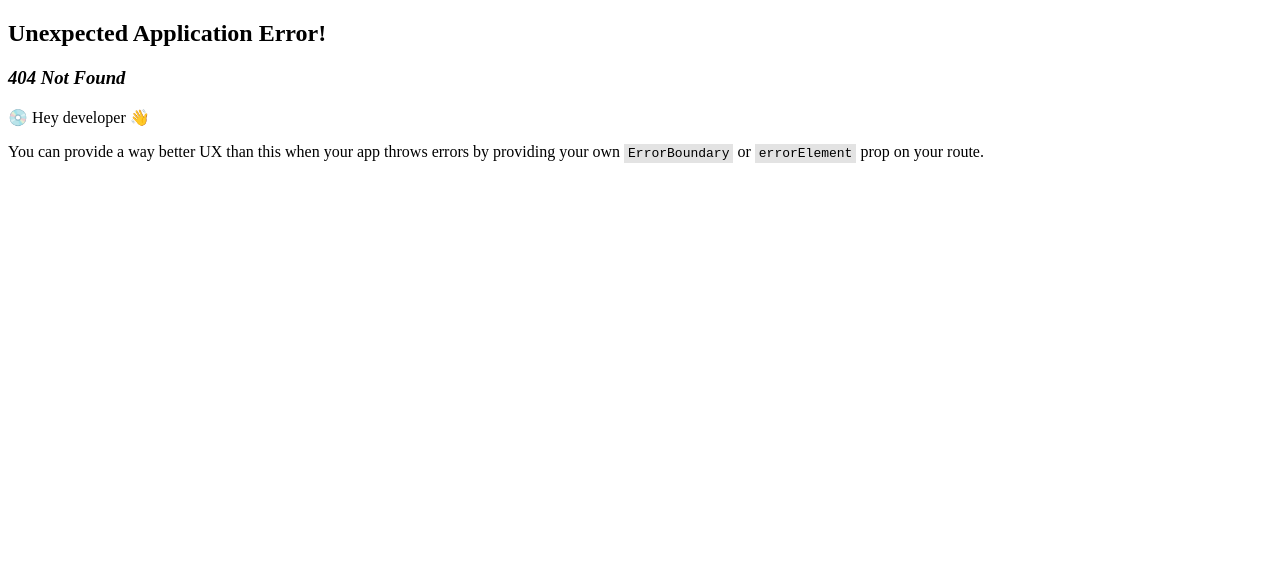
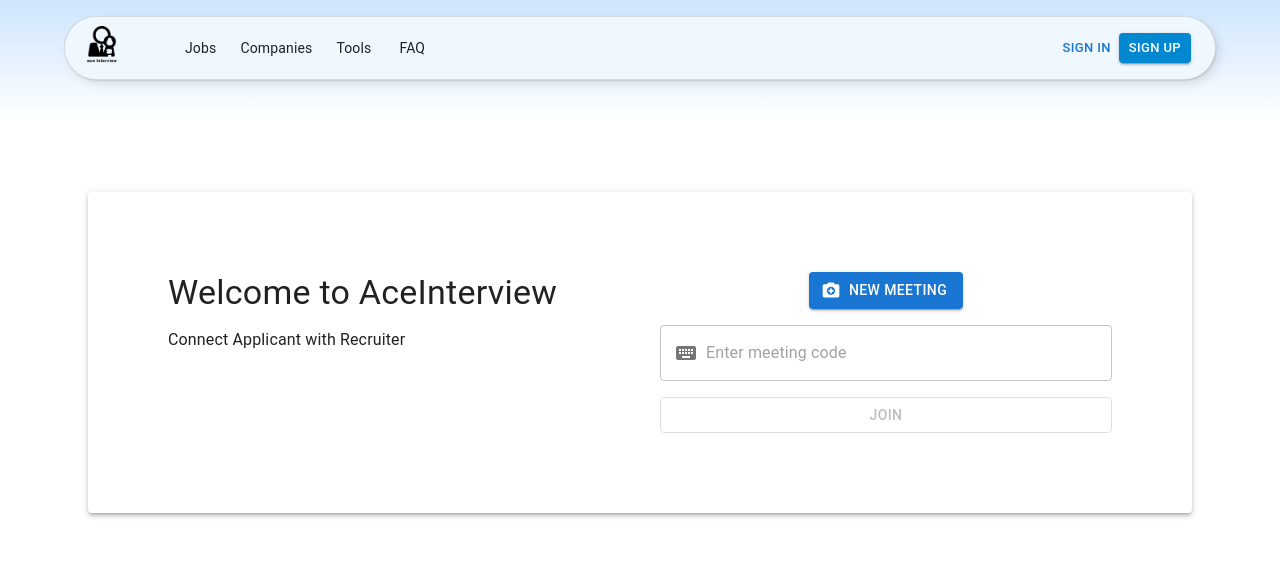
Before and after one commit to vanhleg2301/front-end, a React (Vite) app: page /meeting in a window 1280 px wide. Before the commit this address had no page. Shown: the top 563 px of the page. Built offline with nearby package versions, Linux system fonts and the light colour scheme.

Commit message:
screen upload cv and meeting home

```diff
--- a/package.json
+++ b/package.json
@@ -16,6 +16,8 @@
     "@mui/material": "^5.15.18",
     "axios": "^1.7.2",
     "bootstrap": "^5.3.3",
+    "react-slick": "^0.29.0",
+    "slick-carousel": "^1.8.1",
     "firebase": "^10.12.1",
     "react": "^18.2.0",
     "react-dom": "^18.2.0",
--- /dev/null
+++ b/src/components/header/HeaderRight.jsx
@@ -0,0 +1,64 @@
+import { Box, Button, Divider, Drawer, MenuItem } from "@mui/material";
+import MenuIcon from "@mui/icons-material/Menu";
+import React from "react";
+import { Link } from "react-router-dom";
+
+export default function HeaderRight() {
+  const [open, setOpen] = React.useState(false);
+
+  const toggleDrawer = (newOpen) => () => {
+    setOpen(newOpen);
+  };
+  return (
+    <Box sx={{ display: { sm: "", md: "none" } }}>
+      <Button
+        variant="text"
+        color="primary"
+        aria-label="menu"
+        onClick={toggleDrawer(true)}
+        sx={{ minWidth: "30px", p: "4px" }}
+      >
+        <MenuIcon />
+      </Button>
+      <Drawer anchor="right" open={open} onClose={toggleDrawer(false)}>
+        <Box
+          sx={{
+            minWidth: "60dvw",
+            p: 2,
+            backgroundColor: "background.paper",
+            flexGrow: 1,
+          }}
+        >
+          <MenuItem>Jobs</MenuItem>
+          <MenuItem>CV</MenuItem>
+          <MenuItem>Companies</MenuItem>
+          <MenuItem>Tools</MenuItem>
+          <MenuItem>FAQ</MenuItem>
+          <Divider />
+          <MenuItem>
+            <Button
+              color="info"
+              variant="contained"
+              component={Link}
+              to="/register"
+              sx={{ width: "100%" }}
+            >
+              Sign up
+            </Button>
+          </MenuItem>
+          <MenuItem>
+            <Button
+              color="primary"
+              variant="outlined"
+              component={Link}
+              to="/login"
+              sx={{ width: "100%" }}
+            >
+              Sign in
+            </Button>
+          </MenuItem>
+        </Box>
+      </Drawer>
+    </Box>
+  );
+}
--- a/src/components/header/header.jsx
+++ b/src/components/header/header.jsx
@@ -1,17 +1,13 @@
 import * as React from "react";
 import PropTypes from "prop-types";
-
 import Box from "@mui/material/Box";
 import AppBar from "@mui/material/AppBar";
 import Toolbar from "@mui/material/Toolbar";
 import Button from "@mui/material/Button";
 import Container from "@mui/material/Container";
-import Divider from "@mui/material/Divider";
 import Typography from "@mui/material/Typography";
 import MenuItem from "@mui/material/MenuItem";
-import Drawer from "@mui/material/Drawer";
-import MenuIcon from "@mui/icons-material/Menu";
-import ToggleColorMode from "./ToggleColorMode";
+// import ToggleColorMode from "./ToggleColorMode";
 import { Link } from "react-router-dom";
 import "./header.css";
 import { IconButton, InputAdornment } from "@mui/material";
@@ -26,6 +22,8 @@ import Avatar from "@mui/material/Avatar";
 import ManageAccountsIcon from "@mui/icons-material/ManageAccounts";
 import MailOutlineIcon from "@mui/icons-material/MailOutline";
 import LogoutIcon from "@mui/icons-material/Logout";
+import BuildCircleIcon from "@mui/icons-material/BuildCircle";
+import HeaderRight from "./HeaderRight";
 
 const logoStyle = {
   width: "30px",
@@ -35,15 +33,11 @@ const logoStyle = {
 
 function Header({ mode, toggleColorMode }) {
   // Open
-  const [open, setOpen] = React.useState(false);
-
-  const toggleDrawer = (newOpen) => () => {
-    setOpen(newOpen);
-  };
   const [isOpen, setIsOpen] = React.useState(false);
   const [isOpenCv, setIsOpenCv] = React.useState(false);
   const [isOpenCompany, setIsOpenCompany] = React.useState(false);
   const [isOpenProfile, setIsOpenProfile] = React.useState(false);
+  const [isOpenTools, setIsOpenTools] = React.useState(false);
 
   const handleMouseEnter = (section) => {
     if (section === "jobs") {
@@ -51,21 +45,31 @@ function Header({ mode, toggleColorMode }) {
       setIsOpenCv(false);
       setIsOpenCompany(false);
       setIsOpenProfile(false);
+      setIsOpenTools(false);
     } else if (section === "cv") {
       setIsOpen(false);
       setIsOpenCv(true);
       setIsOpenCompany(false);
       setIsOpenProfile(false);
+      setIsOpenTools(false);
     } else if (section === "companies") {
       setIsOpen(false);
       setIsOpenCv(false);
       setIsOpenCompany(true);
       setIsOpenProfile(false);
+      setIsOpenTools(false);
     } else if (section === "info") {
       setIsOpen(false);
       setIsOpenCv(false);
       setIsOpenCompany(false);
       setIsOpenProfile(true);
+      setIsOpenTools(false);
+    } else if (section === "tools") {
+      setIsOpen(false);
+      setIsOpenCv(false);
+      setIsOpenCompany(false);
+      setIsOpenProfile(false);
+      setIsOpenTools(true);
     }
   };
 
@@ -74,6 +78,7 @@ function Header({ mode, toggleColorMode }) {
     setIsOpenCv(false);
     setIsOpenCompany(false);
     setIsOpenProfile(false);
+    setIsOpenTools(false);
   };
 
   //logged
@@ -242,11 +247,32 @@ function Header({ mode, toggleColorMode }) {
                     </Box>
                   )}
                 </MenuItem>
-                {/*pricing*/}
-                <MenuItem sx={{ py: "6px", px: "12px" }} className="menu-item">
+                {/*Tools*/}
+                <MenuItem
+                  onMouseEnter={() => handleMouseEnter("tools")}
+                  onMouseLeave={handleMouseLeave}
+                  sx={{ py: "6px", px: "12px" }}
+                  className="menu-item"
+                >
                   <Typography variant="body2" color="text.primary">
-                    Pricing
+                    Tools
                   </Typography>
+                  {isOpenTools && (
+                    <Box className="dropdown-content">
+                      <Link to="/" className="dropdown-item">
+                        <IconButton disabled>
+                          <BuildCircleIcon />
+                        </IconButton>
+                        MBTI test
+                      </Link>
+                      <Link to="/" className="dropdown-item">
+                        <IconButton disabled>
+                          <BuildCircleIcon />
+                        </IconButton>
+                        MI test
+                      </Link>
+                    </Box>
+                  )}
                 </MenuItem>
                 {/*Faq*/}
                 <MenuItem className="menu-item">
@@ -329,56 +355,7 @@ function Header({ mode, toggleColorMode }) {
               )}
             </Box>
             {/* Header right */}
-            <Box sx={{ display: { sm: "", md: "none" } }}>
-              <Button
-                variant="text"
-                color="primary"
-                aria-label="menu"
-                onClick={toggleDrawer(true)}
-                sx={{ minWidth: "30px", p: "4px" }}
-              >
-                <MenuIcon />
-              </Button>
-              <Drawer anchor="right" open={open} onClose={toggleDrawer(false)}>
-                <Box
-                  sx={{
-                    minWidth: "60dvw",
-                    p: 2,
-                    backgroundColor: "background.paper",
-                    flexGrow: 1,
-                  }}
-                >
-                  <MenuItem>Jobs</MenuItem>
-                  <MenuItem>CV</MenuItem>
-                  <MenuItem>Companies</MenuItem>
-                  <MenuItem>Pricing</MenuItem>
-                  <MenuItem>FAQ</MenuItem>
-                  <Divider />
-                  <MenuItem>
-                    <Button
-                      color="info"
-                      variant="contained"
-                      component={Link}
-                      to="/register"
-                      sx={{ width: "100%" }}
-                    >
-                      Sign up
-                    </Button>
-                  </MenuItem>
-                  <MenuItem>
-                    <Button
-                      color="primary"
-                      variant="outlined"
-                      component={Link}
-                      to="/login"
-                      sx={{ width: "100%" }}
-                    >
-                      Sign in
-                    </Button>
-                  </MenuItem>
-                </Box>
-              </Drawer>
-            </Box>
+            <HeaderRight />
           </Toolbar>
         </Container>
       </AppBar>
--- a/src/components/hero/Hero.jsx
+++ b/src/components/hero/Hero.jsx
@@ -5,7 +5,6 @@ import Container from "@mui/material/Container";
 import Stack from "@mui/material/Stack";
 import Typography from "@mui/material/Typography";
 import { Link } from "react-router-dom";
-import Act from "../action/Act";
 
 export default function Hero() {
   return (
@@ -66,9 +65,7 @@ export default function Hero() {
             enhance your career journey.
           </Typography>
         </Stack>
-        <Box>
-          <Act />
-        </Box>
+        <Box></Box>
       </Container>
     </Box>
   );
--- a/src/components/jobs/JobSaved.jsx
+++ b/src/components/jobs/JobSaved.jsx
@@ -43,7 +43,7 @@ export default function JobSaved() {
                 />
               </Box>
             </Grid>
-            <Grid item md={7}>
+            <Grid item md={5}>
               <Box sx={{ marginTop: 2 }}>
                 <Typography variant="h5" component="h2">
                   Title
@@ -57,7 +57,7 @@ export default function JobSaved() {
                 <Box
                   sx={{
                     marginTop: 1,
-                    width: "12%",
+                    width: "70px",
                     paddingLeft: "10px",
                     paddingRight: "10px",
                     backgroundColor: "#f4f5f5",
@@ -72,7 +72,7 @@ export default function JobSaved() {
                 </Box>
               </Box>
             </Grid>
-            <Grid item md={2}>
+            <Grid item md={4}>
               <Box
                 sx={{
                   display: "flex",
@@ -82,13 +82,16 @@ export default function JobSaved() {
                   height: "100%",
                 }}
               >
-                <IconButton variant="contained" onClick={handleApply}>
+                <Button variant="contained" onClick={handleApply}>
                   <Typography>Apply</Typography>
-                </IconButton>
-                <IconButton sx={{ bgcolor: "#4caf50" }}>
-                  <Delete />
-                  <Typography>Un save</Typography>
-                </IconButton>
+                </Button>
+                <Button
+                  variant="contained"
+                  startIcon={<Delete />}
+                  sx={{ whiteSpace: "nowrap", ml: 2 }}
+                >
+                  <Typography> Un save</Typography>
+                </Button>
               </Box>
             </Grid>
           </Grid>
--- a/src/components/jobs/JobSavedChild.jsx
+++ b/src/components/jobs/JobSavedChild.jsx
@@ -12,6 +12,7 @@ import TextareaAutosize from "@mui/material/TextareaAutosize";
 export default function JobSavedChild({ open, handleClose }) {
   const [selectedFile, setSelectedFile] = React.useState(null);
   const [fileName, setFileName] = React.useState("");
+  const [textDes, setTextDes] = React.useState("");
 
   const handleFileChange = (event) => {
     const file = event.target.files[0];
@@ -19,11 +20,16 @@ export default function JobSavedChild({ open, handleClose }) {
     setFileName(file.name);
   };
 
-  const handleUpload = () => {
+  const handleDes = async (e) => {
+    setTextDes(event.target.value);
+  };
+
+  const handleUpload = async () => {
     if (selectedFile) {
       // Gửi tệp tin được chọn lên máy chủ
       // Ở đây bạn có thể sử dụng các thư viện như axios để gửi dữ liệu
       console.log("Uploading file:", selectedFile);
+      console.log("description", textDes);
     } else {
       console.log("No file selected.");
     }
@@ -84,6 +90,8 @@ export default function JobSavedChild({ open, handleClose }) {
                   <TextareaAutosize
                     id="introduction"
                     aria-label="Introduction"
+                    value={textDes}
+                    onChange={handleDes}
                     minRows={7}
                     placeholder="Write your introduction here..."
                     style={{ width: "100%", resize: "vertical" }}
--- /dev/null
+++ b/src/components/meeting/HomeMeeting.jsx
@@ -0,0 +1,119 @@
+import {
+  Box,
+  Button,
+  Container,
+  Grid,
+  IconButton,
+  InputAdornment,
+  Menu,
+  MenuItem,
+  Paper,
+  TextField,
+  Typography,
+} from "@mui/material";
+import React, { useState } from "react";
+import CameraEnhanceIcon from "@mui/icons-material/CameraEnhance";
+import KeyboardIcon from "@mui/icons-material/Keyboard";
+
+export default function HomeMeeting() {
+  const [meetingCode, setMeetingCode] = useState("");
+  const [anchorEl, setAnchorEl] = useState(null);
+
+  const handleInputChange = (event) => {
+    setMeetingCode(event.target.value);
+  };
+
+  const handleJoin = async () => {
+    console.log("joined with: ", meetingCode);
+  };
+
+  const handleMenuOpen = (event) => {
+    setAnchorEl(event.currentTarget);
+  };
+
+  const handleMenuClose = () => {
+    setAnchorEl(null);
+  };
+
+  return (
+    <Container maxWidth="lg" style={{ marginTop: "2rem" }}>
+      <Paper elevation={3} style={{ padding: "5rem" }}>
+        <Grid container spacing={5}>
+          {/* Thông tin giới thiệu */}
+          <Grid item xs={12} md={6}>
+            <Box>
+              <Typography variant="h4" gutterBottom>
+                Welcome to AceInterview
+              </Typography>
+              <Typography variant="subtitle1" gutterBottom>
+                Connect Applicant with Recruiter
+              </Typography>
+            </Box>
+          </Grid>
+
+          {/* Nút chức năng */}
+          <Grid item xs={12} md={6}>
+            <Box display="flex" flexDirection="column" alignItems="center">
+              <Box>
+                <Button
+                  variant="contained"
+                  color="primary"
+                  startIcon={<CameraEnhanceIcon />}
+                  style={{ marginBottom: "1rem", width: "100%" }}
+                  onClick={handleMenuOpen}
+                >
+                  New Meeting
+                </Button>
+                <Menu
+                  anchorEl={anchorEl}
+                  open={Boolean(anchorEl)}
+                  onClose={handleMenuClose}
+                  anchorOrigin={{
+                    vertical: "top",
+                    horizontal: "left",
+                  }}
+                >
+                  <MenuItem onClick={handleMenuClose}>
+                    Start Instant Meeting
+                  </MenuItem>
+                  <MenuItem onClick={handleMenuClose}>
+                    Schedule in Google Calendar
+                  </MenuItem>
+                  <MenuItem onClick={handleMenuClose}>
+                    Create Meeting for Later
+                  </MenuItem>
+                </Menu>
+              </Box>
+              <Box sx={{ width: "100%" }}>
+                <TextField
+                  variant="outlined"
+                  placeholder="Enter meeting code"
+                  fullWidth
+                  value={meetingCode}
+                  onChange={handleInputChange}
+                  InputProps={{
+                    startAdornment: (
+                      <InputAdornment position="start">
+                        <KeyboardIcon />
+                      </InputAdornment>
+                    ),
+                  }}
+                  style={{ marginBottom: "1rem" }}
+                />
+                <Button
+                  variant="outlined"
+                  color="primary"
+                  style={{ width: "100%" }}
+                  disabled={!meetingCode}
+                  onClick={handleJoin}
+                >
+                  Join
+                </Button>
+              </Box>
+            </Box>
+          </Grid>
+        </Grid>
+      </Paper>
+    </Container>
+  );
+}
--- a/src/pages/MeetingPage.jsx
+++ b/src/pages/MeetingPage.jsx
@@ -1,5 +1,18 @@
+import { Box, Container, Grid } from "@mui/material";
 import React from "react";
+import { Outlet } from "react-router-dom";
 
 export default function MeetingPage() {
-  return <>Meeting</>;
+  return (
+    <Container
+      sx={{
+        display: "flex",
+        flexDirection: "column",
+        pt: { xs: 14, sm: 20 },
+        pb: { xs: 8, sm: 12 },
+      }}
+    >
+      <Outlet />
+    </Container>
+  );
 }
```
Also changed, not shown: src/router/public.route.jsx (+8 -0 lines).
